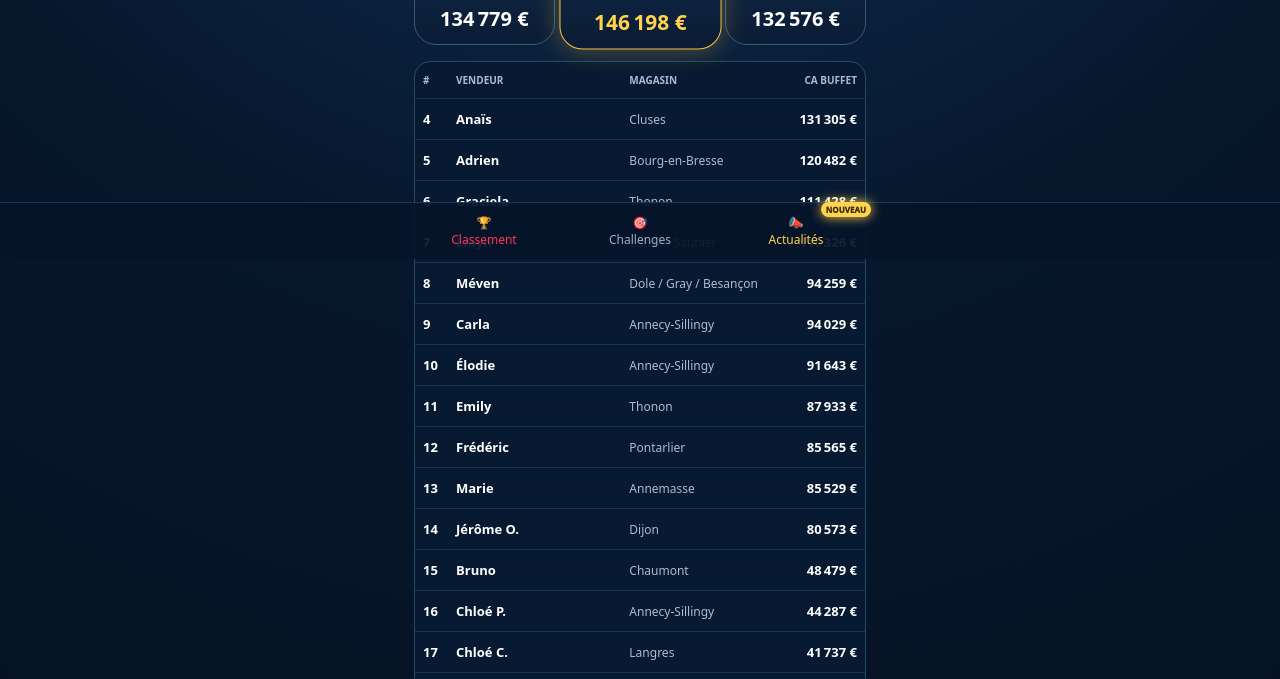
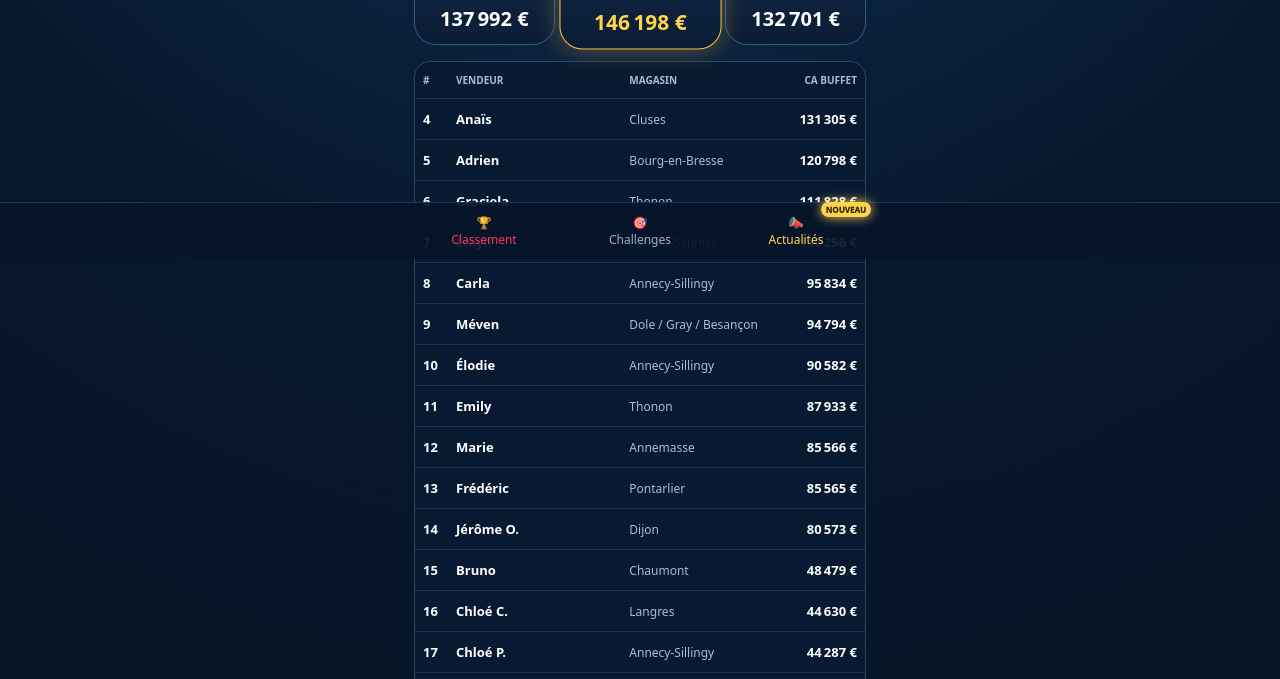
Before and after one commit to EmilianiM/bsav, a plain HTML site: page index.html in a window 1280 px wide. Shown: the part 541-1220 px from the top of the page. Drawn offline with Linux system fonts and the light colour scheme.

Commit message:
Add files via upload

```diff
--- a/index.html
+++ b/index.html
@@ -17,59 +17,61 @@
 </head>
 <body>
 <main class="app">
-  <div class="brand"><div class="logo">BUT</div><div>CUISINES<div class="small">BOURGOGNE-SAVOIE · JPO</div><div class="asof">Mise à jour au 10 novembre 2026</div></div></div>
+  <div class="brand"><div class="logo">BUT</div><div>CUISINES<div class="small">BOURGOGNE-SAVOIE · JPO</div><div class="asof">Mise à jour au 11 novembre 2026</div></div></div>
   <div id="rankingsPage">
-  <section class="region"><div>🏆 <b>BOURGOGNE-SAVOIE</b><div><span class="rank">#12</span> au national</div><span class="up">▲ +16,5 % vs N−1</span></div><div><b>1 909 K€</b><div class="small">CA Cuisine</div></div></section>
+  <section class="region"><div>🏆 <b>BOURGOGNE-SAVOIE</b><div><span class="rank">#12</span> au national</div><span class="up">▲ +16,3 % vs N−1</span></div><div><b>1 922 K€</b><div class="small">CA Cuisine</div></div></section>
   <div class="tabs"><button class="tab active" data-view="sellers">👤 Vendeurs</button><button class="tab" data-view="stores">🏬 Magasins</button></div>
   <section id="sellers"><div class="title"><h1>CLASSEMENT VENDEURS</h1><b>CA TTC CUISINE BUFFET</b></div><div class="podium" id="sellerPodium"></div><div class="table" id="sellerTable"></div></section>
   <section id="stores" class="hide"><div class="title"><h1>CLASSEMENT MAGASINS</h1><b>CA TTC CUISINE</b></div><div class="podium" id="storePodium"></div><div class="table" id="storeTable"></div></section>
-  <section class="panel"><div class="bigstats"><div><strong>12e</strong><span class="small">/14 national</span></div><div><strong>1 909 K€</strong><span class="small">CA Cuisine</span></div><div><strong class="up">+16,5%</strong><span class="small">vs N−1</span></div></div><div style="margin-top:16px"><b>Objectif minimum région JPO</b><div class="progress"><div class="bar"></div></div><div class="small" style="margin-top:5px">1 909 K€ / 1 884 K€ · 101,3%</div></div></section>
+  <section class="panel"><div class="bigstats"><div><strong>12e</strong><span class="small">/14 national</span></div><div><strong>1 922 K€</strong><span class="small">CA Cuisine</span></div><div><strong class="up">+16,3%</strong><span class="small">vs N−1</span></div></div><div style="margin-top:16px"><b>Objectif minimum région JPO</b><div class="progress"><div class="bar"></div></div><div class="small" style="margin-top:5px">1 922 K€ / 1 884 K€ · 102,0%</div></div></section>
   </div>
-  <section id="challengesPage" class="hide"><div class="title"><h1>CHALLENGE RÉGIONAL</h1><b>MANCHE RETOUR · DU 23 AU 26 OCTOBRE</b></div><img class="challenge-poster" src="duel-manche-retour.png" alt="Duel des régions, manche retour entre la Bourgogne-Savoie et le Grand Est"><section class="panel"><div class="bigstats"><div><strong>1 909</strong><span class="small">K€ réalisés</span></div><div><strong>1 884</strong><span class="small">K€ objectif minimum</span></div><div><strong class="up">101,3%</strong><span class="small">atteints</span></div></div><div class="progress"><div class="bar"></div></div></section></section>
+  <section id="challengesPage" class="hide"><div class="title"><h1>CHALLENGE RÉGIONAL</h1><b>MANCHE RETOUR · DU 23 AU 26 OCTOBRE</b></div><img class="challenge-poster" src="duel-manche-retour.png" alt="Duel des régions, manche retour entre la Bourgogne-Savoie et le Grand Est"><section class="panel"><div class="bigstats"><div><strong>1 922</strong><span class="small">K€ réalisés</span></div><div><strong>1 884</strong><span class="small">K€ objectif minimum</span></div><div><strong class="up">102,0%</strong><span class="small">atteints</span></div></div><div class="progress"><div class="bar"></div></div></section></section>
   <section id="newsPage" class="hide"><div class="title"><h1>ACTUALITÉS</h1><b>INFORMATIONS DU MOMENT</b></div><article class="news-card featured"><div class="news-copy"><h2>✨ Nouvelle fonctionnalité disponible sur Planner</h2><p>Lorsque vous faites un clic droit sur un meuble, vous accédez directement à un menu rapide proposant six fonctions : <b>modifier, replacer, ouvrir, positionner, dupliquer et supprimer</b>.</p><p>Vous bénéficiez également d’un accès plus rapide à l’éditeur de plan de travail.</p></div></article><article class="news-card"><div class="news-copy"><h2>Cuisine Weeks</h2><p>Jusqu’à <b>−40 %</b> sur une sélection de cuisines et plans de travail, avec paiement en <b>20 fois sans frais</b>.</p><p class="small">Offre valable jusqu’au 26 octobre 2026. Voir conditions en magasin.</p></div></article><article class="news-card"><div class="news-copy"><h2>Applicatif Planner HOP</h2><p>Bonjour à tous,</p><p>La gamme HOP est actuellement en cours de déploiement sur le SMO. Le Planner n’est pas encore disponible à ce jour. Dès sa mise en service, une communication dédiée vous sera adressée.</p><p>Dans cette attente, merci de ne pas cliquer sur le bouton HOP. Nous vous remercions pour votre patience et votre compréhension.</p></div></article></section>
 </main>
 <footer class="footer"><div class="footerin"><button class="nav active" data-page="rankingsPage">🏆<br>Classement</button><button class="nav" data-page="challengesPage">🎯<br>Challenges</button><button class="nav news-alert" data-page="newsPage">📣<br>Actualités</button></div></footer>
 <script>
 const sellers=[
   {name:'Sandrine',store:'Dijon',ca:146198,face:'👩🏻‍🦱'},
-  {name:'Vincent',store:'Chalon / Bourg-en-Bresse',ca:134779,face:'👨🏻'},
-  {name:'Pedro',store:'Annemasse',ca:132576,face:'👨🏽'},
+  {name:'Vincent',store:'Chalon / Bourg-en-Bresse',ca:137992,face:'👨🏻'},
+  {name:'Pedro',store:'Annemasse',ca:132701,face:'👨🏽'},
   {name:'Anaïs',store:'Cluses',ca:131305,face:'👩🏻'},
-  {name:'Adrien',store:'Bourg-en-Bresse',ca:120482,face:'👨🏻'},
-  {name:'Graciela',store:'Thonon',ca:111428,face:'👩🏽'},
-  {name:'Emyn',store:'Lons-le-Saunier',ca:110326,face:'👨🏽‍🦲'},
-  {name:'Méven',store:'Dole / Gray / Besançon',ca:94259,face:'👨🏻'},
-  {name:'Carla',store:'Annecy-Sillingy',ca:94029,face:'👩🏻'},
-  {name:'Élodie',store:'Annecy-Sillingy',ca:91643,face:'👱🏻‍♀️'},
+  {name:'Adrien',store:'Bourg-en-Bresse',ca:120798,face:'👨🏻'},
+  {name:'Graciela',store:'Thonon',ca:111828,face:'👩🏽'},
+  {name:'Emyn',store:'Lons-le-Saunier',ca:110256,face:'👨🏽‍🦲'},
+  {name:'Carla',store:'Annecy-Sillingy',ca:95834,face:'👩🏻'},
+  {name:'Méven',store:'Dole / Gray / Besançon',ca:94794,face:'👨🏻'},
+  {name:'Élodie',store:'Annecy-Sillingy',ca:90582,face:'👱🏻‍♀️'},
   {name:'Emily',store:'Thonon',ca:87933,face:'👩🏻'},
+  {name:'Marie',store:'Annemasse',ca:85566,face:'👩🏻'},
   {name:'Frédéric',store:'Pontarlier',ca:85565,face:'👨🏻‍🦳',glasses:true},
-  {name:'Marie',store:'Annemasse',ca:85529,face:'👩🏻'},
   {name:'Jérôme O.',store:'Dijon',ca:80573,face:'👨🏻‍🦲',glasses:true},
   {name:'Bruno',store:'Chaumont',ca:48479,face:'👨🏻‍🦳'},
+  {name:'Chloé C.',store:'Langres',ca:44630,face:'👩🏻'},
   {name:'Chloé P.',store:'Annecy-Sillingy',ca:44287,face:'👩🏼'},
-  {name:'Chloé C.',store:'Langres',ca:41737,face:'👩🏻'},
-  {name:'Cédric',store:'Chaumont',ca:31384,face:'👨🏻'},
+  {name:'Cédric',store:'Chaumont',ca:31463,face:'👨🏻'},
   {name:'Sanja',store:'Cosy Beaune',ca:20434,face:'👩🏻'},
   {name:'Katia',store:'Chalon-sur-Saône',ca:12845,face:'👩🏻',glasses:true},
   {name:'Anthony',store:'Thonon',ca:12114,face:'👨🏻'},
   {name:'Jérôme D.',store:'Besançon Châteaufarine',ca:9264,face:'👨🏻'},
-  {name:'Thi Thuy Phuong',store:'Bourg-en-Bresse',ca:8456,face:'👩🏻'},
+  {name:'Thi Thuy Phuong',store:'Bourg-en-Bresse',ca:9026,face:'👩🏻'},
   {name:'Ambre',store:'Cluses',ca:7000,face:'👩🏻'},
   {name:'Pauline',store:'Dole',ca:5777,face:'👩🏻'},
   {name:'Maxime',store:'Thonon',ca:4262,face:'👨🏻'},
   {name:'Julian',store:'Chalon-sur-Saône',ca:2060,face:'👨🏻'},
   {name:'Guillaume',store:'Bourg-en-Bresse',ca:1035,face:'👨🏻'},
   {name:'Julien',store:'Cluses',ca:950,face:'👨🏻'},
+  {name:'Thomas',store:'Dijon',ca:293,face:'👨🏻'},
+  {name:'Geoffray',store:'Annecy-Sillingy',ca:59,face:'👨🏻'},
   {name:'Anis',store:'Annemasse',ca:0,face:'👨🏻'},
   {name:'Sandrine M.',store:'Pontarlier',ca:0,face:'👩🏻'}
 ];
 const stores=[
-  {name:'Annecy-Sillingy',ca:238000},{name:'Annemasse',ca:237000},{name:'Dijon',ca:237000},{name:'Thonon',ca:226000},{name:'Chalon-sur-Saône',ca:156000},{name:'Cluses',ca:147000},{name:'Bourg-en-Bresse',ca:146000},{name:'Lons-le-Saunier',ca:123000},{name:'Dole',ca:100000},{name:'Pontarlier',ca:94000},{name:'Chaumont',ca:88000},{name:'Langres',ca:49000},{name:'Besançon Châteaufarine',ca:28000},{name:'Cosy Beaune',ca:25000},{name:'Cosy Gray',ca:15000}
+  {name:'Annecy-Sillingy',ca:239000},{name:'Annemasse',ca:238000},{name:'Dijon',ca:237000},{name:'Thonon',ca:227000},{name:'Chalon-sur-Saône',ca:160000},{name:'Cluses',ca:147000},{name:'Bourg-en-Bresse',ca:147000},{name:'Lons-le-Saunier',ca:124000},{name:'Dole',ca:100000},{name:'Pontarlier',ca:94000},{name:'Chaumont',ca:88000},{name:'Langres',ca:52000},{name:'Besançon Châteaufarine',ca:28000},{name:'Cosy Beaune',ca:25000},{name:'Cosy Gray',ca:16000}
 ];
 const euro=v=>v.toLocaleString('fr-FR',{style:'currency',currency:'EUR',maximumFractionDigits:0});
 const avatar=x=>`<div class="avatar">${x.face||'🏬'}${x.glasses?'<span class="glasses">👓</span>':''}</div>`;
 function renderSellers(){const order=[1,0,2];document.getElementById('sellerPodium').innerHTML=order.map(i=>`<div class="p ${i===0?'first pulse':''}"><div class="medal">${['🥇','🥈','🥉'][i]}</div>${sellers[i].newLeader?'<div class="leader-badge">✨ Nouveau leader ✨</div>':''}${avatar(sellers[i])}<div class="name">${sellers[i].name}</div><div class="store">${sellers[i].store}</div><div class="ca">${euro(sellers[i].ca)}</div></div>`).join('');document.getElementById('sellerTable').innerHTML='<div class="row head"><div>#</div><div>VENDEUR</div><div>MAGASIN</div><div style="text-align:right">CA BUFFET</div></div>'+sellers.slice(3).map((x,j)=>`<div class="row"><b>${j+4}</b><b>${x.name}</b><span class="small">${x.store}</span><span class="money">${euro(x.ca)}</span></div>`).join('')}
-function renderStores(){const total=1909000;const part=x=>(x.ca/total*100).toLocaleString('fr-FR',{maximumFractionDigits:1})+' % de la région';const order=[1,0,2];document.getElementById('storePodium').innerHTML=order.map(i=>`<div class="p ${i===0?'first pulse':''}"><div class="medal">${['🥇','🥈','🥉'][i]}</div>${avatar({face:'🏬'})}<div class="name">${stores[i].name}</div><div class="store">${part(stores[i])}</div><div class="ca">${euro(stores[i].ca)}</div></div>`).join('');document.getElementById('storeTable').innerHTML='<div class="row head"><div>#</div><div>MAGASIN</div><div>PART RÉGION</div><div style="text-align:right">CA CUISINE</div></div>'+stores.slice(3).map((x,j)=>`<div class="row"><b>${j+4}</b><b>${x.name}</b><span class="small">${part(x)}</span><span class="money">${euro(x.ca)}</span></div>`).join('')}
+function renderStores(){const total=1922000;const part=x=>(x.ca/total*100).toLocaleString('fr-FR',{maximumFractionDigits:1})+' % de la région';const order=[1,0,2];document.getElementById('storePodium').innerHTML=order.map(i=>`<div class="p ${i===0?'first pulse':''}"><div class="medal">${['🥇','🥈','🥉'][i]}</div>${avatar({face:'🏬'})}<div class="name">${stores[i].name}</div><div class="store">${part(stores[i])}</div><div class="ca">${euro(stores[i].ca)}</div></div>`).join('');document.getElementById('storeTable').innerHTML='<div class="row head"><div>#</div><div>MAGASIN</div><div>PART RÉGION</div><div style="text-align:right">CA CUISINE</div></div>'+stores.slice(3).map((x,j)=>`<div class="row"><b>${j+4}</b><b>${x.name}</b><span class="small">${part(x)}</span><span class="money">${euro(x.ca)}</span></div>`).join('')}
 renderSellers();renderStores();document.querySelectorAll('.tab').forEach(b=>b.addEventListener('click',()=>{document.querySelectorAll('.tab').forEach(x=>x.classList.remove('active'));b.classList.add('active');document.getElementById('sellers').classList.toggle('hide',b.dataset.view!=='sellers');document.getElementById('stores').classList.toggle('hide',b.dataset.view!=='stores')}));document.querySelectorAll('.nav').forEach(b=>b.addEventListener('click',()=>{document.querySelectorAll('.nav').forEach(x=>x.classList.remove('active'));b.classList.add('active');['rankingsPage','challengesPage','newsPage'].forEach(id=>document.getElementById(id).classList.toggle('hide',id!==b.dataset.page));window.scrollTo({top:0,behavior:'smooth'})}));
 </script>
 </body>
```
